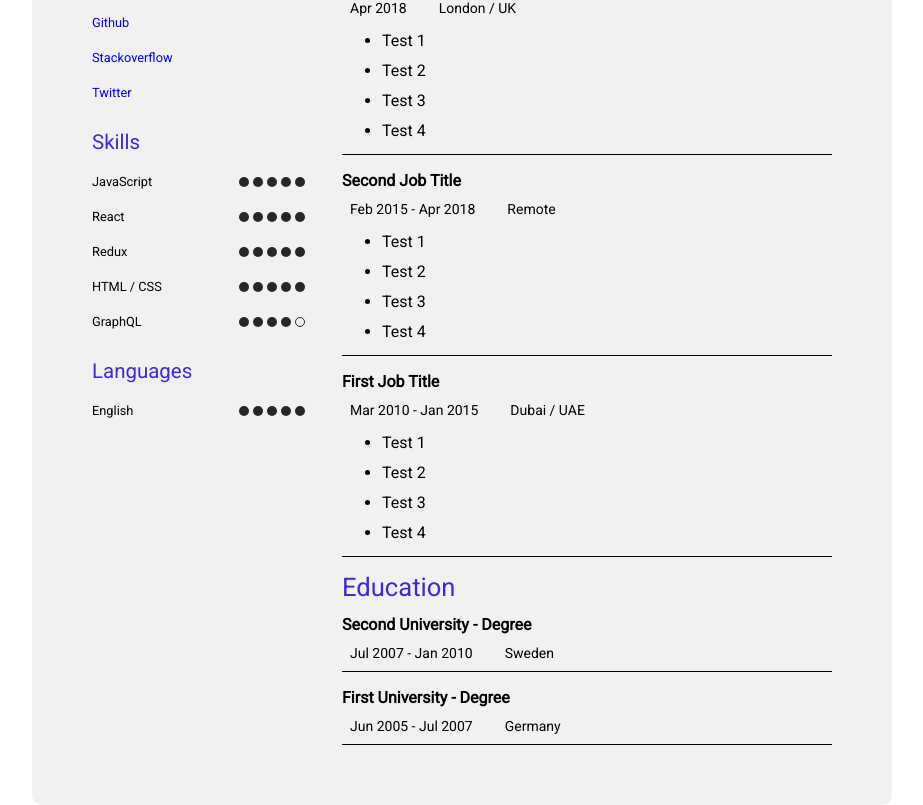
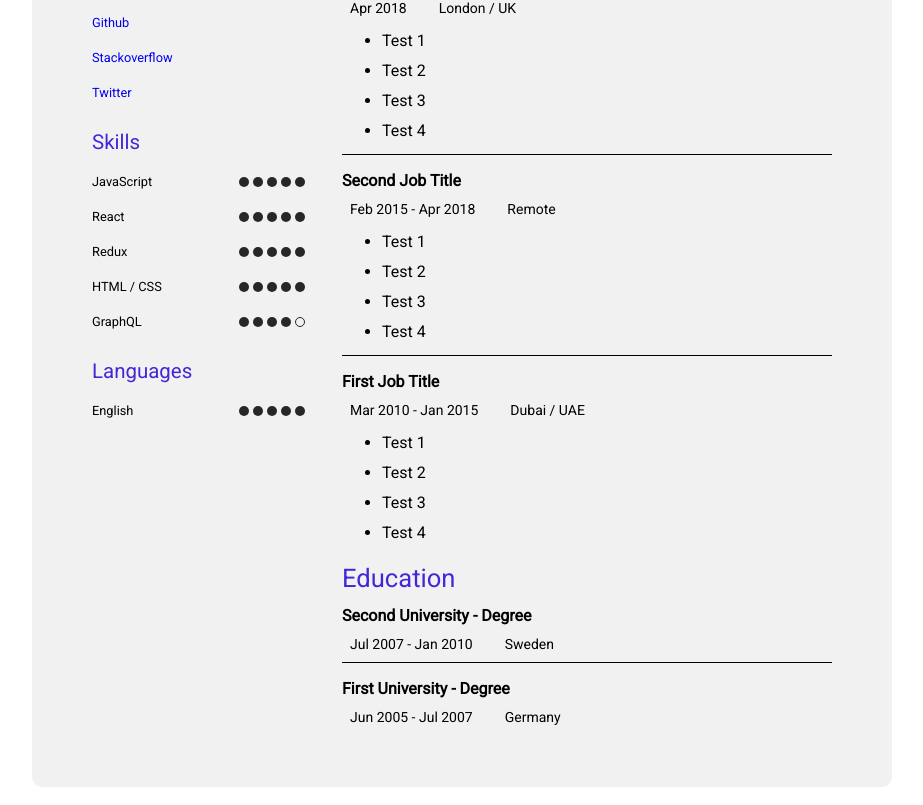
Before and after one commit to naeemba/resume, a React (Create React App) app: page / in a window 1280 px wide. Shown: the part 483-1288 px from the top of the page, without its empty margins (178-1101 px from the left). Built offline with nearby package versions, Linux system fonts and the light colour scheme.

Commit message:
fix divider after last experience

```diff
--- a/src/experience/Experience.js
+++ b/src/experience/Experience.js
@@ -9,7 +9,7 @@ const Experience = ({ experience }) => {
     </div>,
     <div className="detail" key="detail">
       {Array.isArray(detail) &&
-        detail.reverse().map(each => {
+        detail.reverse().map((each, index) => {
           const {
             title: experienceTitle,
             location,
@@ -39,7 +39,9 @@ const Experience = ({ experience }) => {
                 </div>
               )}
             </div>,
-            <div className="divider" key="divider" />,
+            ...(index < detail.length - 1
+              ? [<div className="divider" key="divider" />]
+              : []),
           ];
         })}
     </div>,
```
